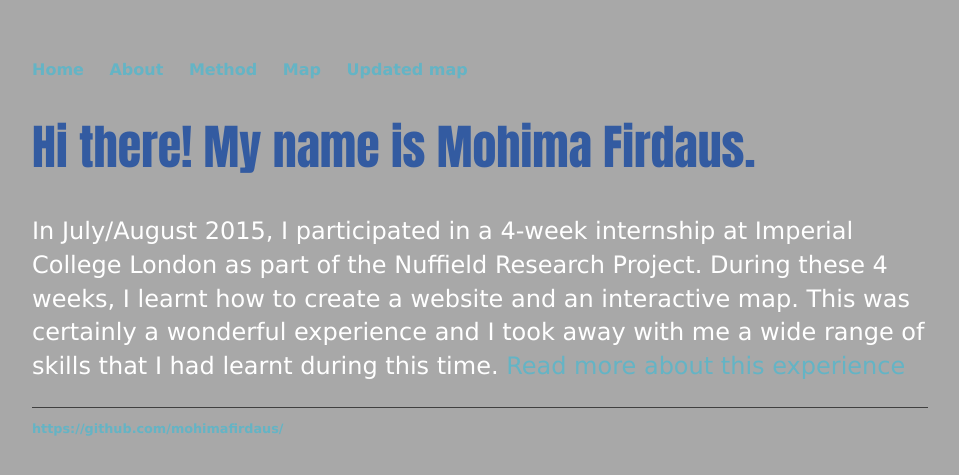
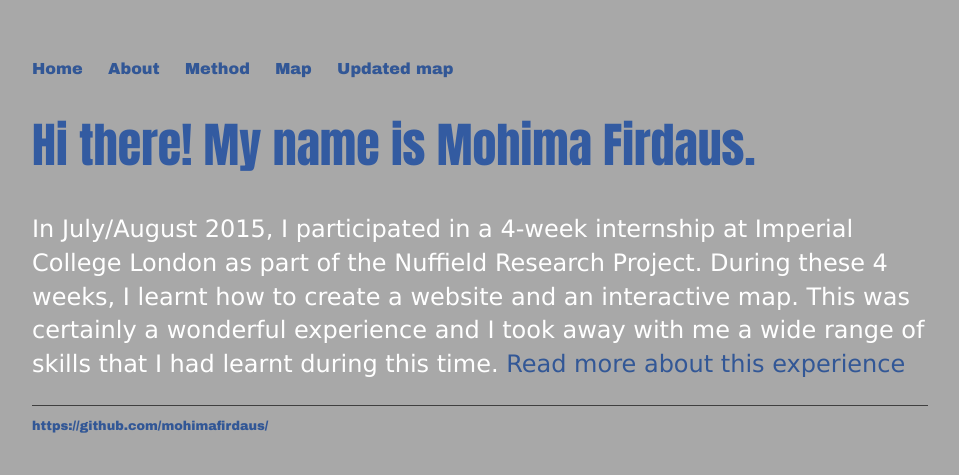
Before and after one commit to mohimafirdaus/mohimafirdaus.github.io, a Jekyll site: the page built from index.html, in a window 1280 px wide. Shown: the top 475 px of the page, without its empty margins (160-1119 px from the left). Built offline with Jekyll 4.4.1, drawn with Linux system fonts in a browser that asks for light colours.

Commit message:
Update main.css

```diff
--- a/css/main.css
+++ b/css/main.css
@@ -4,7 +4,7 @@ body {
     background-color: #a8a8a8;
 }
 nav ul, footer ul {
-    font-family:'Verdana';
+    font-family:'Arial black';
     padding: 0px;
     list-style: none;
     font-weight: bold;
@@ -16,7 +16,7 @@ nav ul li, footer ul li {
 }
 a {
     text-decoration: none;
-    color: #64b4c5;
+    color: #325796;
 }
 a:hover {
     text-decoration: bold;
```
